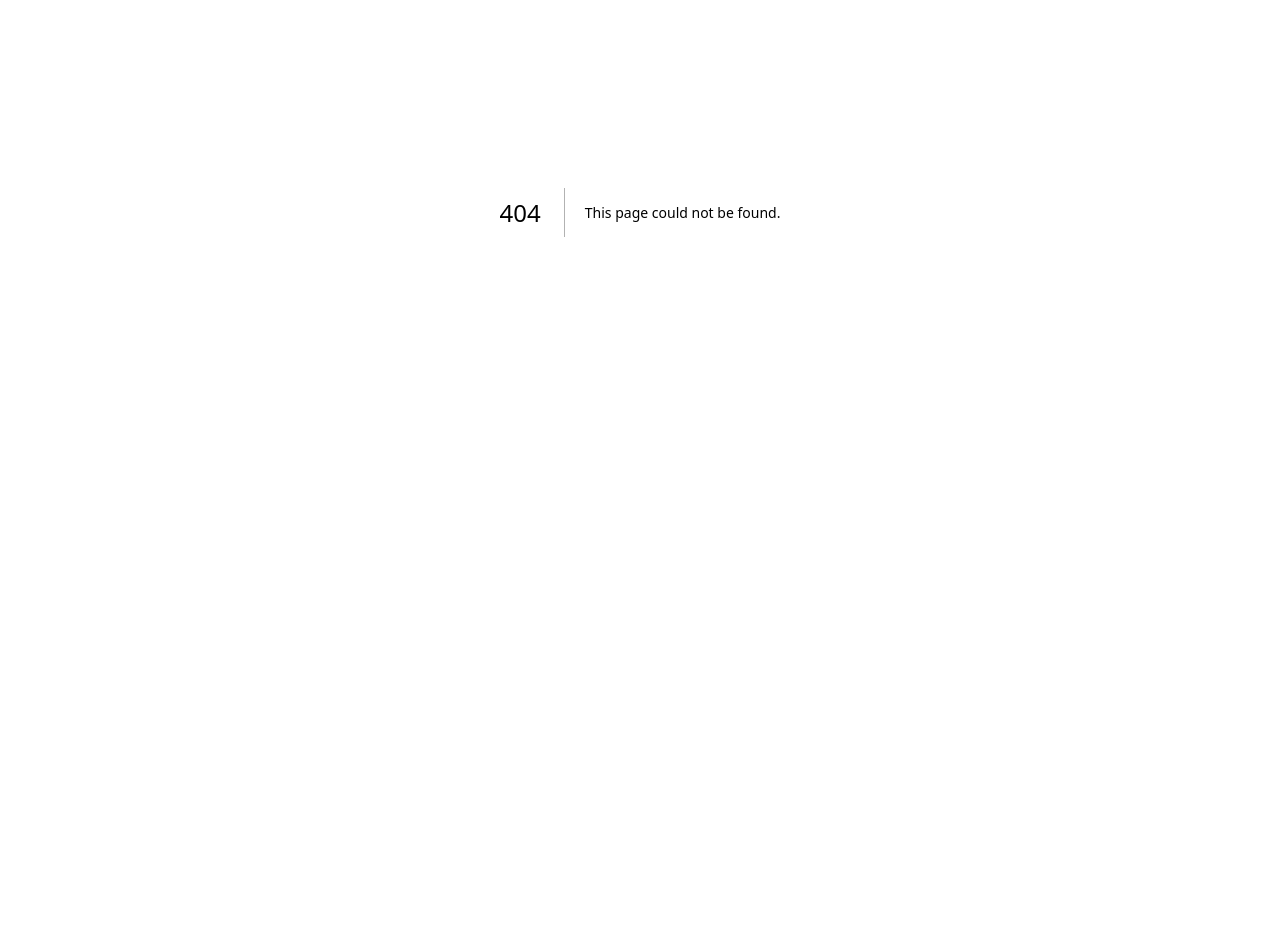
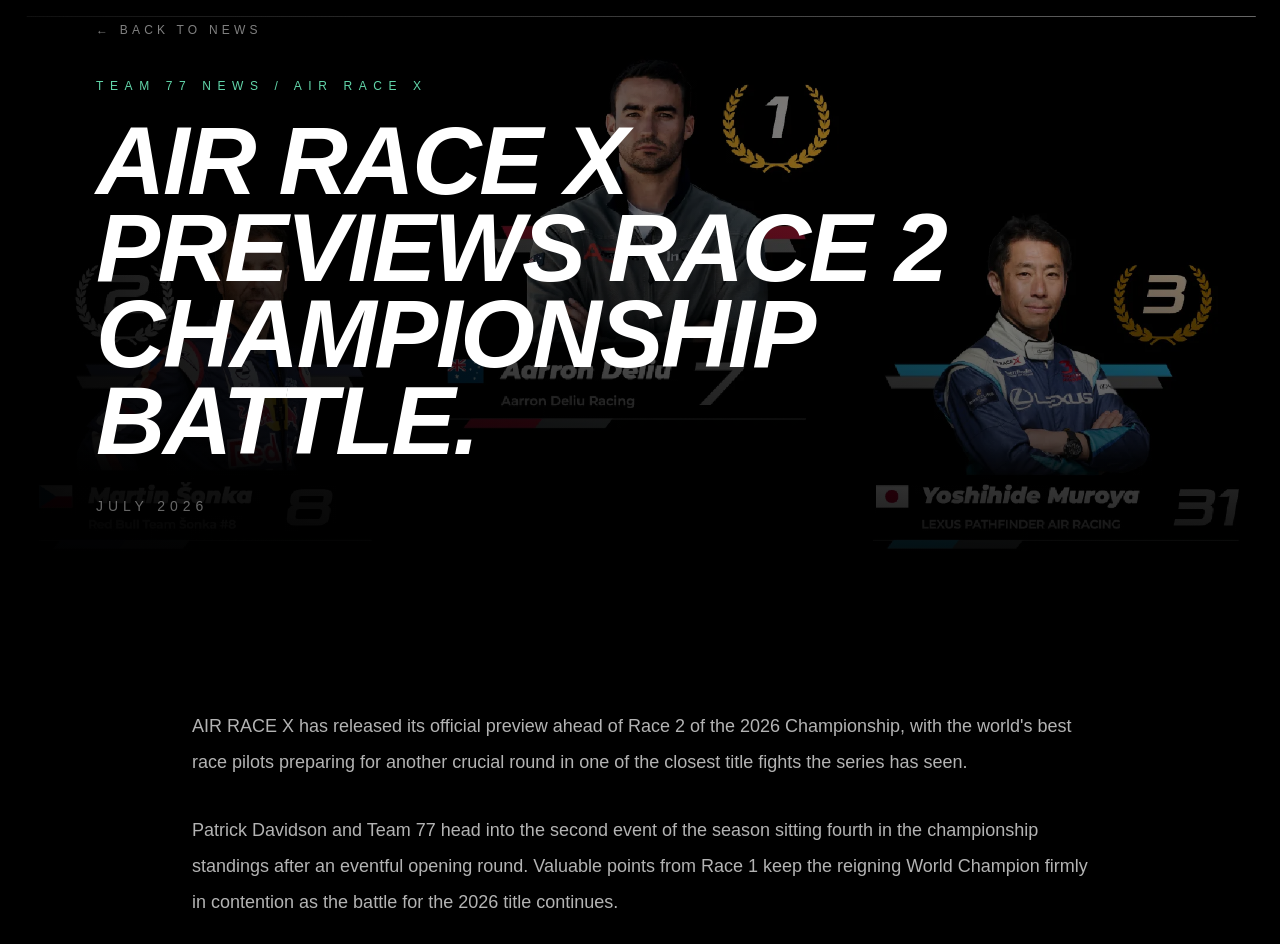
Before and after one commit to Flyingdavidson/flying-davidson, a Next.js app: page /media/news/air-race-x-race-2-preview in a window 1280 px wide. Before the commit this address had no page. Shown: the part 188-1132 px from the top of the page. Before the commit the page ends 800 px from the top, so only its background shows below. Built offline with nearby package versions, Linux system fonts and the light colour scheme.

Commit message:
hanger video button removed

```diff
--- a/app/hangar/page.tsx
+++ b/app/hangar/page.tsx
@@ -126,9 +126,7 @@
                     Gallery →
                   </Link>
 
-                  <button className="border border-white/15 px-4 py-2 text-[10px] uppercase tracking-[0.25em] text-white/60 transition hover:border-white/50 hover:text-white">
-                    Videos →
-                  </button>
+
                 </div>
               </div>
             </article>
--- /dev/null
+++ b/app/media/news/air-race-x-race-2-preview/page.tsx
@@ -0,0 +1,126 @@
+import Image from "next/image";
+import Link from "next/link";
+
+export default function AirRaceXRace2PreviewNewsPage() {
+  return (
+    <main className="min-h-screen bg-black text-white">
+
+      <section className="relative min-h-screen overflow-hidden">
+        <Image
+          src="/images/news/arx-race2-hero.webp"
+          alt="AIR RACE X Race 2 Preview"
+          fill
+          priority
+          sizes="100vw"
+          className="object-cover object-center"
+        />
+
+        <div className="absolute inset-0 bg-gradient-to-r from-black/90 via-black/55 to-black/20" />
+        <div className="absolute inset-0 bg-gradient-to-t from-black via-transparent to-black/10" />
+
+        <div className="relative z-10 flex min-h-screen items-end px-8 py-24 md:px-16 lg:px-24">
+          <div className="max-w-5xl">
+
+            <Link
+              href="/media/news"
+              className="mb-10 inline-block text-xs uppercase tracking-[0.35em] text-white/50 hover:text-white"
+            >
+              ← Back to News
+            </Link>
+
+            <p className="mb-6 text-xs uppercase tracking-[0.55em] text-[#62d6aa]">
+              Team 77 News / AIR RACE X
+            </p>
+
+            <h1 className="text-5xl font-black uppercase italic leading-[0.9] tracking-tight md:text-7xl lg:text-8xl">
+              AIR RACE X
+              <br />
+              Previews Race 2
+              <br />
+              Championship Battle.
+            </h1>
+
+            <p className="mt-8 text-sm uppercase tracking-[0.35em] text-white/40">
+              July 2026
+            </p>
+
+          </div>
+        </div>
+      </section>
+
+      {/* Article starts here */}
+
+      <section className="px-8 py-24 md:px-16 lg:px-24">
+        <article className="mx-auto max-w-4xl">
+          <div className="space-y-8 text-lg leading-9 text-white/70">
+
+            <p>
+              AIR RACE X has released its official preview ahead of Race 2 of
+              the 2026 Championship, with the world's best race pilots preparing
+              for another crucial round in one of the closest title fights the
+              series has seen.
+            </p>
+
+            <p>
+              Patrick Davidson and Team 77 head into the second event of the
+              season sitting fourth in the championship standings after an
+              eventful opening round. Valuable points from Race 1 keep the
+              reigning World Champion firmly in contention as the battle for the
+              2026 title continues.
+            </p>
+
+            <h2 className="pt-8 text-3xl font-black uppercase italic text-white">
+              Championship Battle Intensifies.
+            </h2>
+
+            <p>
+              With only four races making up the 2026 championship, every point
+              is critical. AIR RACE X's official preview highlights the depth of
+              this year's field and the incredibly small margins separating the
+              world's leading race pilots.
+            </p>
+
+            <p>
+              As the championship moves into its second round, consistency and
+              precision will once again be just as important as outright speed.
+            </p>
+
+            <h2 className="pt-8 text-3xl font-black uppercase italic text-white">
+              Race 2 Broadcast.
+            </h2>
+
+            <p>
+              Fans around the world will be able to follow Race 2 through AIR
+              RACE X's official global broadcast on Sunday, 19 July 2026, as
+              Patrick Davidson continues his defence of the World Championship
+              carrying race number 77.
+            </p>
+
+            <p>
+              Team 77 looks forward to another exciting weekend of racing as the
+              championship battle continues.
+            </p>
+
+          </div>
+
+          <div className="mt-16 border-t border-white/10 pt-8">
+
+            <p className="text-xs uppercase tracking-[0.3em] text-white/35">
+              Source: AIR RACE X Press Release.
+            </p>
+
+            <a
+              href="https://airracex.com/news/news-05/"
+              target="_blank"
+              rel="noopener noreferrer"
+              className="mt-6 inline-block border border-[#62d6aa]/70 px-6 py-3 text-xs uppercase tracking-[0.3em] text-[#62d6aa] transition hover:bg-[#62d6aa] hover:text-black"
+            >
+              Read Official AIR RACE X Press Release →
+            </a>
+
+          </div>
+        </article>
+      </section>
+    </main>
+  );
+}
--- a/app/media/news/page.tsx
+++ b/app/media/news/page.tsx
@@ -2,6 +2,13 @@
 import Link from "next/link";
 
 const articles = [
+  {
+    category: "AIR RACE X",
+    date: "12 July 2026",
+    title: "AIR RACE X Previews Race 2 Championship Battle",
+    text: "Patrick Davidson and Team 77 head into Race 2 sitting fourth in the championship as AIR RACE X releases its official preview ahead of the next round.",
+    href: "/media/news/air-race-x-race-2-preview",
+  },
   {
     category: "Sponsor",
     date: "April 2026",
```
Also changed, not shown: public/images/news/arx-race2-hero.webp (added).
